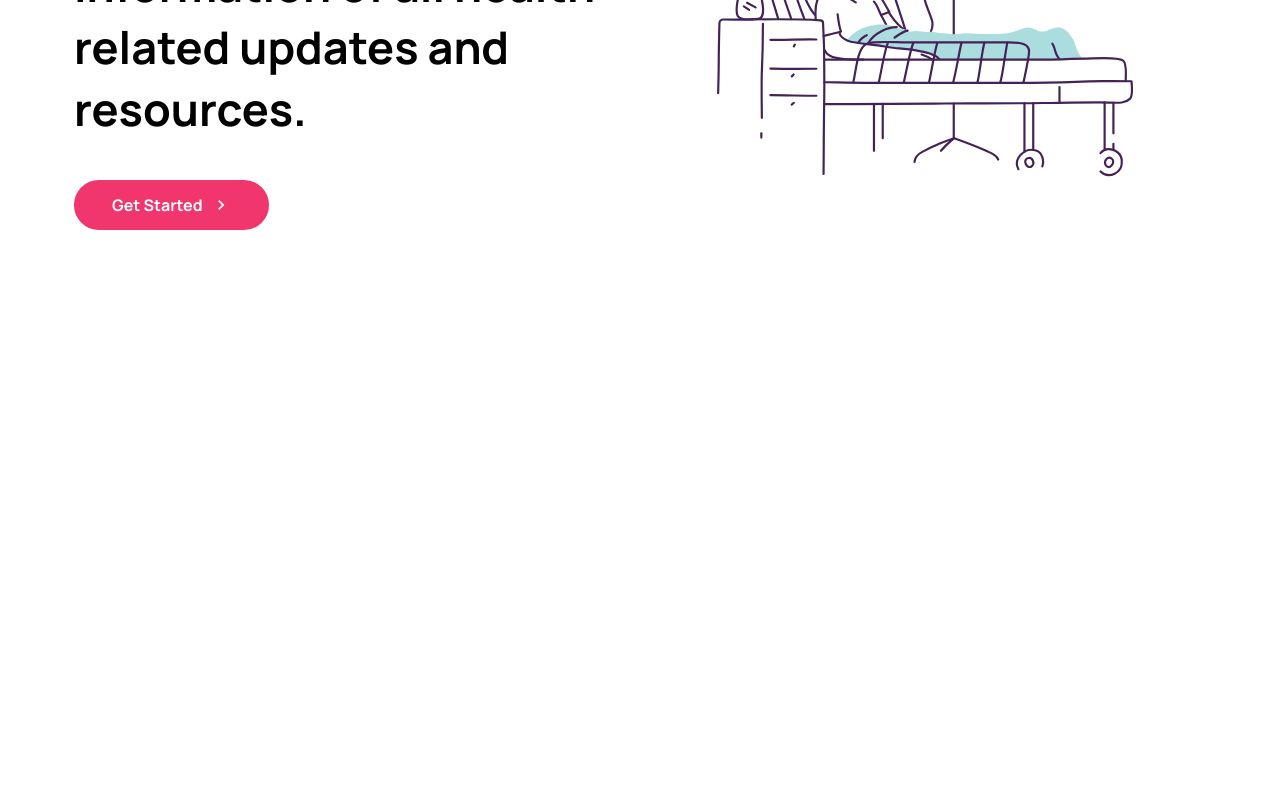
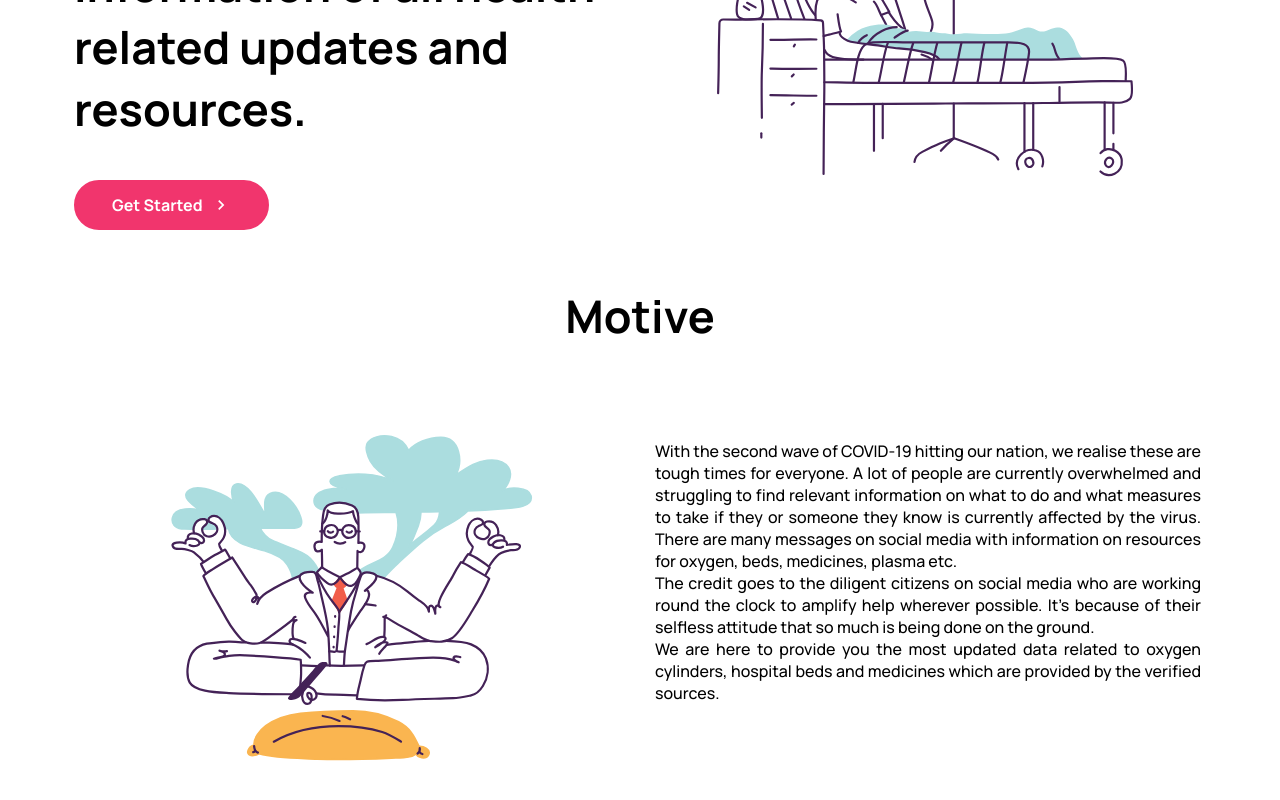
Before and after one commit to jerrycode06/amu-ccoh, a React (Create React App) app: page / in a window 1280 px wide. Shown: the part 238-1038 px from the top of the page. Before the commit the page ends 800 px from the top, so only its background shows below. Built offline with nearby package versions, Linux system fonts and the light colour scheme.

Commit message:
motive Container added

```diff
--- /dev/null
+++ b/src/components/InfoSection/InfoElements.js
@@ -0,0 +1,49 @@
+import styled from "styled-components/macro";
+
+export const InfoContainer = styled.div`
+  display: grid;
+  z-index: 1;
+  width: 100%;
+  max-width: 1200px;
+  margin-right: auto;
+  margin-left: auto;
+  padding: 0 24px;
+  justify-content: center;
+`;
+
+export const InfoH1 = styled.h1`
+  margin-top: 40px;
+  text-align: center;
+  font-size: 45px;
+`;
+
+export const InfoRow = styled.div`
+  display: grid;
+  grid-auto-columns: minmax(auto, 1fr);
+  align-items: center;
+  grid-template-areas: "col1 col2";
+
+  @media screen and (max-width: 768px) {
+    grid-template-areas: "col1" "col2";
+  }
+`;
+
+export const InfoLeftContent = styled.div`
+  margin-bottom: 15px;
+  padding: 0 10px;
+  grid-area: col1;
+`;
+
+export const ImgWrap = styled.div``;
+
+export const Image = styled.img``;
+
+export const InfoRightContent = styled.div`
+  margin-bottom: 15px;
+  padding: 0 15px;
+  grid-area: col2;
+`;
+
+export const InfoParagraph = styled.p`
+  text-align: justify;
+`;
--- /dev/null
+++ b/src/components/InfoSection/index.js
@@ -0,0 +1,48 @@
+import React from "react";
+import {
+  InfoContainer,
+  InfoH1,
+  InfoRow,
+  InfoLeftContent,
+  ImgWrap,
+  Image,
+  InfoRightContent,
+  InfoParagraph,
+} from "./InfoElements";
+import meditation from "../../images/health-meditation.svg";
+
+const InfoSection = () => {
+  return (
+    <InfoContainer>
+      <InfoH1>Motive</InfoH1>
+      <InfoRow>
+        <InfoLeftContent>
+          <ImgWrap>
+            <Image src={meditation} alt="Patient" />
+          </ImgWrap>
+        </InfoLeftContent>
+        <InfoRightContent>
+          <InfoParagraph>
+            With the second wave of COVID-19 hitting our nation, we realise
+            these are tough times for everyone. A lot of people are currently
+            overwhelmed and struggling to find relevant information on what to
+            do and what measures to take if they or someone they know is
+            currently affected by the virus. There are many messages on social
+            media with information on resources for oxygen, beds, medicines,
+            plasma etc.
+            <br />
+            The credit goes to the diligent citizens on social media who are
+            working round the clock to amplify help wherever possible. It's
+            because of their selfless attitude that so much is being done on the
+            ground. <br />
+            We are here to provide you the most updated data related to oxygen
+            cylinders, hospital beds and medicines which are provided by the
+            verified sources.
+          </InfoParagraph>
+        </InfoRightContent>
+      </InfoRow>
+    </InfoContainer>
+  );
+};
+
+export default InfoSection;
--- a/src/pages/home.js
+++ b/src/pages/home.js
@@ -2,6 +2,8 @@ import React, { useState } from "react";
 import Sidebar from "../components/Sidebar";
 import Navbar from "../components/Navbar";
 import HeroSection from "./../components/HeroSection";
+import InfoSection from "../components/InfoSection";
+
 const Home = () => {
   const [isOpen, setIsOpen] = useState(false);
   const toggle = () => {
@@ -13,6 +15,7 @@ const Home = () => {
       <Sidebar isOpen={isOpen} toggle={toggle} />
       <Navbar toggle={toggle} />
       <HeroSection />
+      <InfoSection />
     </>
   );
 };
```
